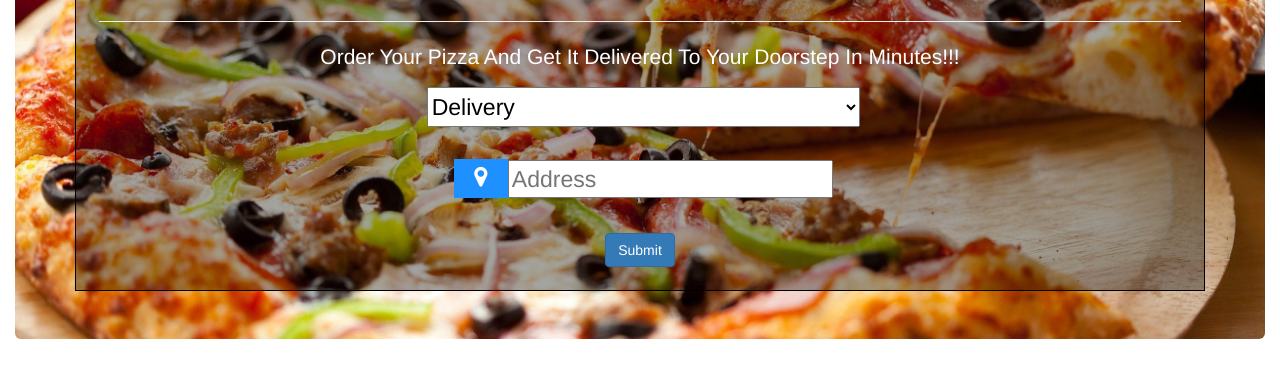
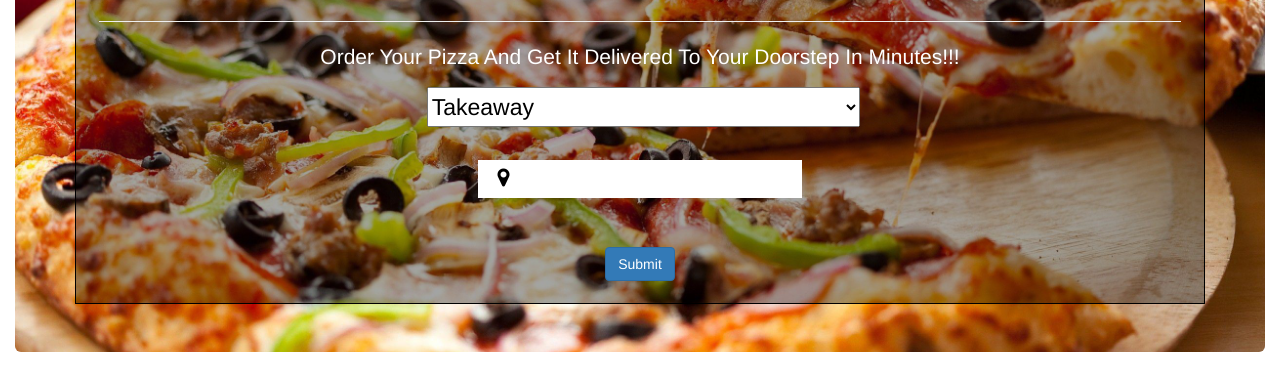
Before and after one commit to Abtez/Pizza-Binda, a plain HTML site: page index.html in a window 1280 px wide. Shown: the part 292-659 px from the top of the page. Drawn offline with nearby package versions, Linux system fonts and the light colour scheme.

Commit message:
add js alert functon on address,alert id and style

```diff
--- a/index.html
+++ b/index.html
@@ -57,18 +57,16 @@
         <div class="dropdown-delivery">
             <label for="Delivery"></label>
             <select name="Options" id="options" style="width: 40%;height: 40px;">
-              <option value="Delivery">Delivery</option>
-              <option value="Takeaway">Takeaway</option>
+              <option id="delivery" value="Delivery">Delivery</option>
+              <option value="Takeaway" selected>Takeaway</option>
             </select>
         </div>
 
         <br>
 
-        <div class="inputIcon">
+        <div class="inputIcon text-center">
 
-            <i class="fa fa-map-marker" aria-hidden="true"></i>
-
-            <input type="address" name="address" placeholder="Address" id="address" value="">
+            <p placeholder="Address" id="address"><span><i class="fa fa-map-marker" aria-hidden="true"></i></span></p>
 
         </div>
 
@@ -317,7 +315,7 @@
 
           <div id="id02" class="modal">
 
-            <form class="modal-content animate">
+            <form class="modal-content" style="width: 60%;">
 
               <div class="imgcontainer">
 
--- a/script.js
+++ b/script.js
@@ -8,11 +8,17 @@ window.onclick = function(event) {
 
 var modal2 = document.getElementById('id02');
 
-// When the user clicks anywhere outside of the modal, close it
+
 window.onclick = function(event) {
     if (event.target == modal2) {
         modal2.style.display = "none";
     }
 }
 
-$(document).ready(function())
+var dropdown=document.getElementById("options");
+dropdown.onchange=function(event){
+    if(dropdown.value==="Delivery"){
+       var address= prompt("Enter Your Address");
+        document.getElementById("address").innerHTML=address;
+    }
+}
--- a/styles.css
+++ b/styles.css
@@ -59,18 +59,26 @@ button{
 
 #address{
     width: 30%;
+    height: 3vw;
     color: black;
+    border: 1px solid white;
+    background-color: white;
+    padding-left: 1%
 }
 
-i{
-    background-color: dodgerblue;
-    width: 5%;
+.inputIcon i{
+    background-color: ;
+    width: 13%;
     height: 3vw;
     padding: 0.5%;
     position: relative;
     text-align: center;
-    left: 0.6%;
-    top: -2px;
+    left: -45.5%;
+    top: 2px;
+}
+.inputIcon{
+    display: flex;
+    justify-content: center;
 }
 
 #form{
```
